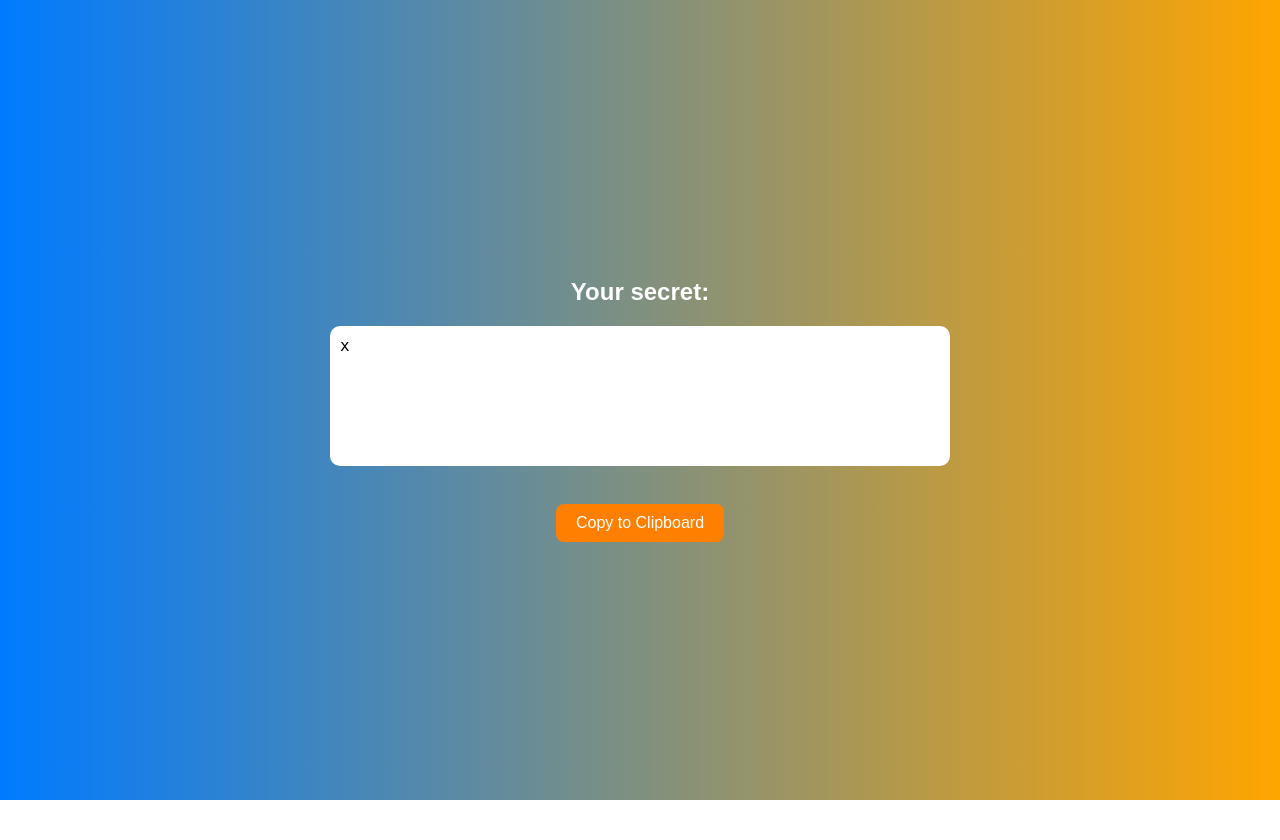
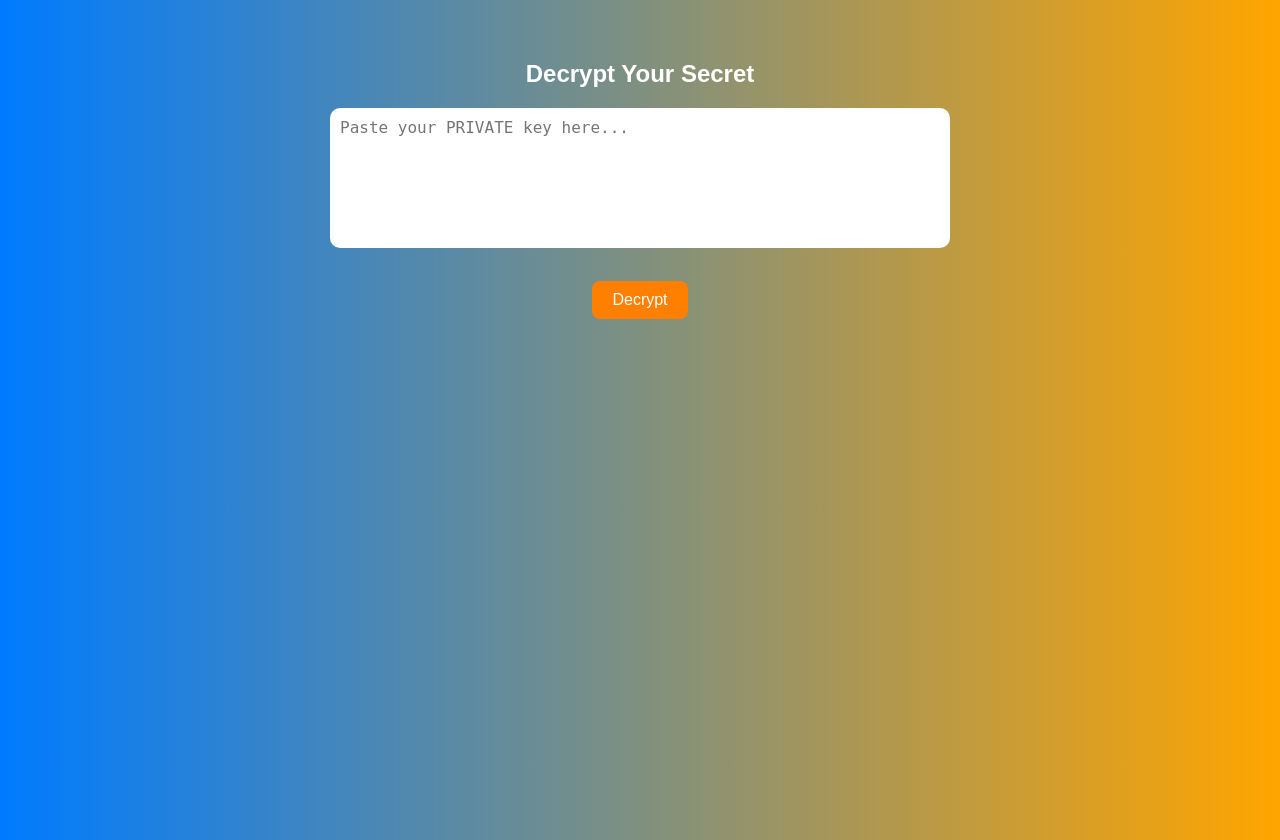
Before and after one commit to rojinashaikh/secure-one-time-share, a Flask app: template templates/secret.html in a window 1280 px wide. Before the commit the page ends 800 px from the top, so only its background shows below. Run offline with Flask 3, Linux system fonts and the light colour scheme; the template is opened without the code that fills it: most values are stand-ins (such as "Sample title", 1, 10 or a date in 2020).

Commit message:
Update secret.html

```diff
--- a/templates/secret.html
+++ b/templates/secret.html
@@ -1,37 +1,45 @@
 <!DOCTYPE html>
 <html lang="en">
 <head>
-    <meta charset="UTF-8">
+  <meta charset="UTF-8" />
   <title>Your Secret</title>
   <style>
     body {
       margin: 0;
       padding: 0;
-            background: linear-gradient(to right, #007bff, #ffa500); /* Blue to Orange */
+      background: linear-gradient(to right, #007bff, #ffa500);
       color: white;
       font-family: Arial, sans-serif;
       display: flex;
       flex-direction: column;
       align-items: center;
-            justify-content: center;
-            height: 100vh;
+      justify-content: flex-start;
+      min-height: 100vh;
       text-align: center;
+      padding-top: 40px;
     }
+
     h2 {
       margin-bottom: 20px;
     }
-        textarea {
+
+    textarea, input[type="text"] {
       width: 80%;
       max-width: 600px;
-            height: 120px;
       padding: 10px;
       font-size: 16px;
-            resize: none;
       border: none;
       border-radius: 10px;
+      margin-bottom: 15px;
+      color: black;
     }
+
+    textarea {
+      height: 120px;
+      resize: none;
+    }
+
     button {
-            margin-top: 20px;
       padding: 10px 20px;
       font-size: 16px;
       color: white;
@@ -39,42 +47,116 @@
       border: none;
       border-radius: 8px;
       cursor: pointer;
+      margin-bottom: 10px;
     }
+
     button:hover {
       background-color: #e67300;
     }
-        form {
-            display: inline;
+
+    .filename {
+      font-style: italic;
+      margin-bottom: 10px;
     }
-        .filename {
-            margin-top: 10px;
-            font-style: italic;
+
+    .hidden {
+      display: none;
     }
   </style>
 </head>
 <body>
-    {% if is_file %}
-        <h2>Your file is ready to download</h2>
-        <div class="filename">Filename: <strong>{{ filename }}</strong></div>
-        <form action="{{ url_for('download_file') }}" method="post">
-            <input type="hidden" name="file_data" value="{{ file_data }}">
-            <input type="hidden" name="filename" value="{{ filename }}">
-            <input type="hidden" name="mimetype" value="{{ mimetype }}">
-            <button type="submit">Download File</button>
-        </form>
-    {% else %}
-        <h2>Your secret:</h2>
-        <textarea id="secretText" readonly>{{ secret }}</textarea><br>
+
+  <h2>Decrypt Your Secret</h2>
+  <textarea id="privateKey" placeholder="Paste your PRIVATE key here..."></textarea><br>
+  <button onclick="decrypt()">Decrypt</button>
+
+  <div id="textSecret" class="hidden">
+    <h2>Your Decrypted Secret:</h2>
+    <textarea id="decryptedSecret" readonly></textarea><br>
     <button onclick="copySecret()">Copy to Clipboard</button>
-    {% endif %}
+  </div>
 
+  <div id="fileSecret" class="hidden">
+    <h2>Your File is Ready</h2>
+    <div class="filename">Filename: <strong id="fileNameBox"></strong></div>
+    <button onclick="downloadDecryptedFile()">Download File</button>
+  </div>
+
+  <!-- Encrypted data embedded by server -->
   <script>
+    const encrypted = "{{ secret }}";
+    const isFile = {{ 'true' if is_file else 'false' }};
+    const filename = "{{ filename if is_file else '' }}";
+    const mimetype = "{{ mimetype if is_file else '' }}";
+  </script>
+
+  <!-- Decryption Script -->
+  <script>
+    async function importPrivateKey(pemKey) {
+      const binaryDer = Uint8Array.from(atob(pemKey), c => c.charCodeAt(0));
+      return await window.crypto.subtle.importKey(
+        "pkcs8",
+        binaryDer,
+        {
+          name: "RSA-OAEP",
+          hash: "SHA-256",
+        },
+        false,
+        ["decrypt"]
+      );
+    }
+
+    async function decryptData(encryptedB64, privateKey) {
+      const encryptedBytes = Uint8Array.from(atob(encryptedB64), c => c.charCodeAt(0));
+      const decrypted = await window.crypto.subtle.decrypt(
+        { name: "RSA-OAEP" },
+        privateKey,
+        encryptedBytes
+      );
+      return new Uint8Array(decrypted);
+    }
+
+    async function decrypt() {
+      const privateKeyText = document.getElementById("privateKey").value.trim();
+      if (!privateKeyText) {
+        alert("Please paste your private key.");
+        return;
+      }
+
+      try {
+        const privateKey = await importPrivateKey(privateKeyText);
+        const decryptedBytes = await decryptData(encrypted, privateKey);
+
+        if (isFile) {
+          window.decryptedFile = decryptedBytes;
+          document.getElementById("fileNameBox").innerText = filename;
+          document.getElementById("fileSecret").classList.remove("hidden");
+        } else {
+          const decoded = new TextDecoder().decode(decryptedBytes);
+          document.getElementById("decryptedSecret").value = decoded;
+          document.getElementById("textSecret").classList.remove("hidden");
+        }
+      } catch (e) {
+        console.error(e);
+        alert("Failed to decrypt. Make sure the private key is correct.");
+      }
+    }
+
     function copySecret() {
-            const textArea = document.getElementById('secretText');
+      const textArea = document.getElementById("decryptedSecret");
       textArea.select();
-            document.execCommand('copy');
-            alert('Secret copied to clipboard!');
+      document.execCommand("copy");
+      alert("Secret copied to clipboard!");
+    }
+
+    function downloadDecryptedFile() {
+      const blob = new Blob([window.decryptedFile], { type: mimetype || "application/octet-stream" });
+      const link = document.createElement("a");
+      link.href = URL.createObjectURL(blob);
+      link.download = filename || "secret-file";
+      link.click();
     }
   </script>
+
 </body>
 </html>
```
Lines whose indentation alone changed are shown as unchanged.
